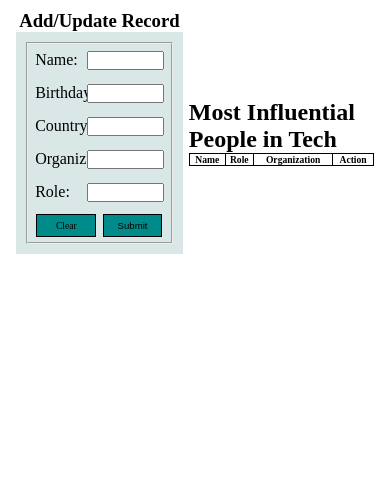
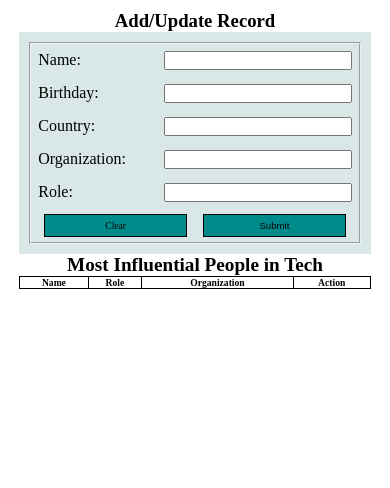
Before and after one commit to RubelBiswasCS/Django-PostgreSQL-CRUD, a Django app: page / in a window 390 px wide. Shown: the part 60-548 px from the top of the page. Run offline with Django 3.2, Linux system fonts and the light colour scheme; data that the repository does not hold is empty.

Commit message:
added media query

```diff
--- a/myapp/static/myapp/css/style.css
+++ b/myapp/static/myapp/css/style.css
@@ -32,6 +32,9 @@ footer{
     flex-direction: column;
     justify-content: flex-start;
     align-items: center;
+}
+h1{
+    font-size: 120%;
 }
 .container{
     display: flex;
@@ -157,3 +160,21 @@ tbody td{
 .danger{
     background-color: rgb(204, 103, 103);
 }
+
+@media only screen and (max-width:720px) {
+    .container{
+        display: flex;
+        flex-direction: column;
+        align-items: center;
+
+    }
+    .data-section{
+
+        width: 95%;
+        /* background-color: rgb(223, 198, 221); */
+    }
+    .form-section{
+        width: 95%;
+        /* background-color: bisque; */
+    }
+}
```
